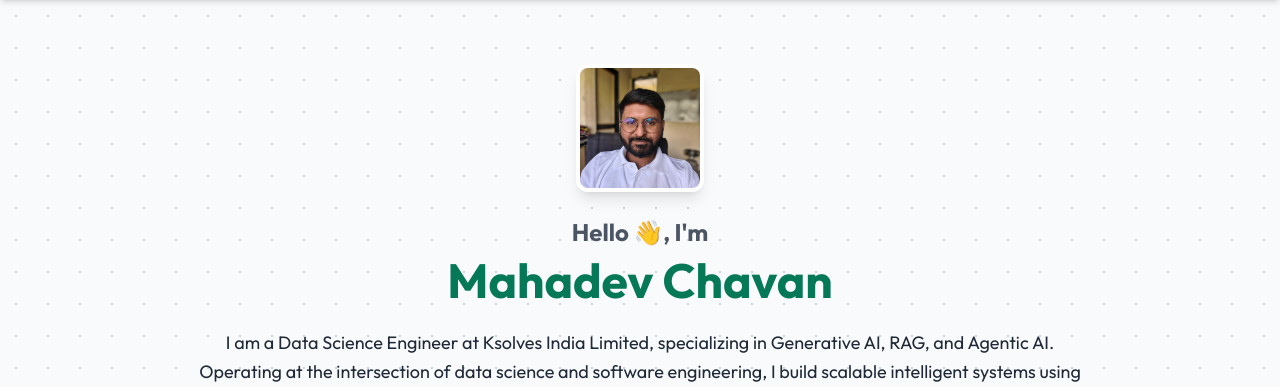
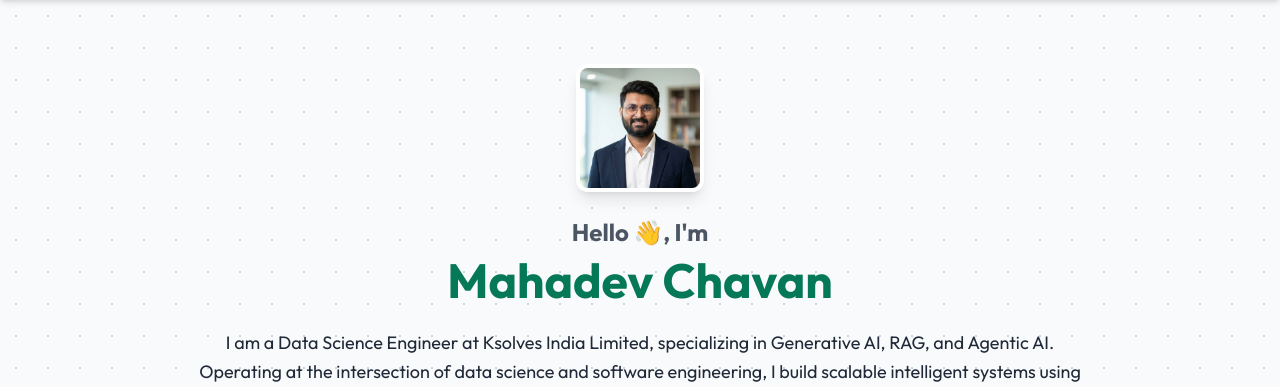
Before and after one commit to mahadevchavan/portfolio-website, a FastAPI app: page / in a window 1280 px wide. Shown: the part 64-451 px from the top of the page. Run offline with FastAPI, Linux system fonts and the light colour scheme; some libraries are stand-ins or nearby versions.

Commit message:
ADD profile photo updated

```diff
--- a/templates/index.html
+++ b/templates/index.html
@@ -9,7 +9,7 @@
     <div class="text-center mb-16">
       <!-- Headshot -->
       <div class="mb-6">
-        <img src="/static/profile.jpeg" alt="Mahadev Chavan" class="w-32 h-32 rounded-xl mx-auto shadow-lg object-cover border-4 border-white">
+        <img src="/static/profile.png" alt="Mahadev Chavan" class="w-32 h-32 rounded-xl mx-auto shadow-lg object-cover object-top border-4 border-white">
       </div>
       <h2 class="text-2xl font-bold mb-2 text-gray-600">
         Hello 👋, I'm </h2>
```
Also changed, not shown: static/profile.png (added).
